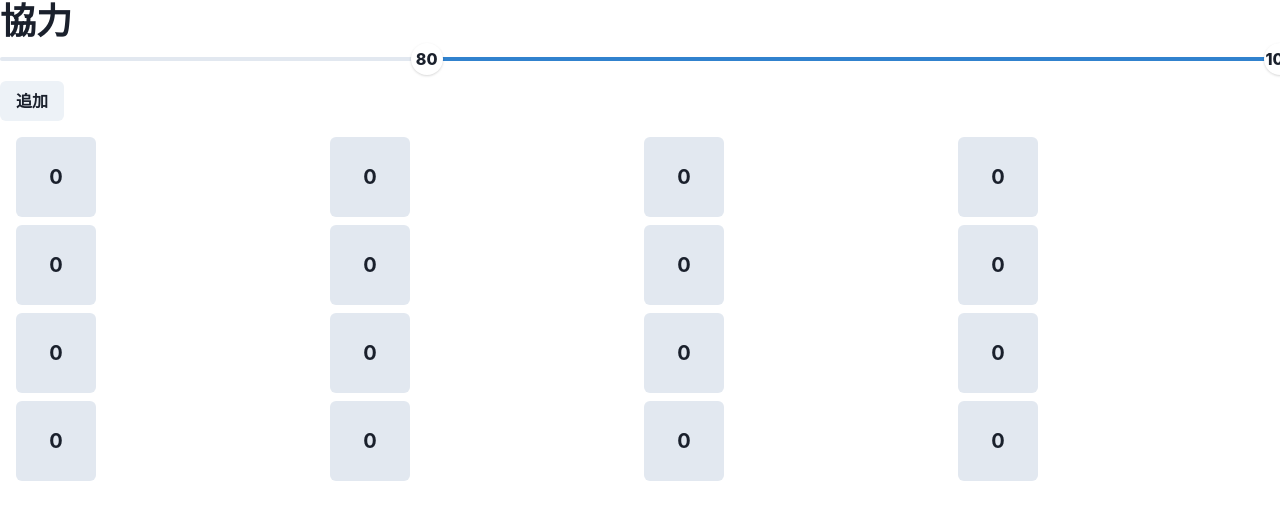
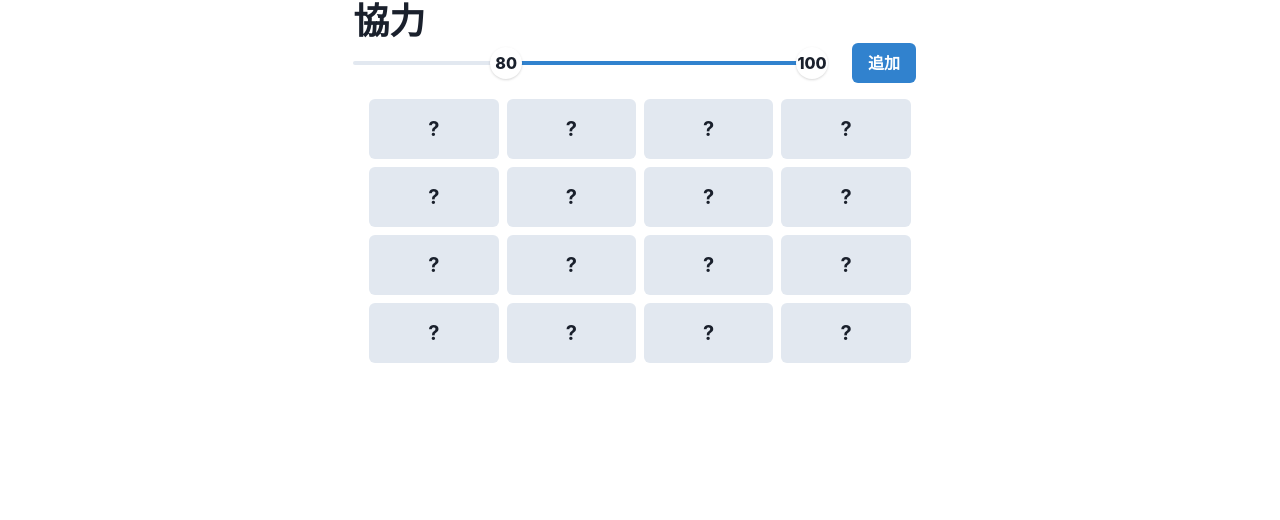
Before and after one commit to Kubbo0308/karaoke_app, a Next.js app: page /bingo/cooperation in a window 1280 px wide. Shown: the top 520 px of the page. Built offline with nearby package versions, Linux system fonts and the light colour scheme.

Commit message:
UIちょこっと修正

```diff
--- a/src/app/bingo/cooperation/page.tsx
+++ b/src/app/bingo/cooperation/page.tsx
@@ -1,7 +1,15 @@
 "use client";
 
 import { PointsRangeSlider } from "@/components/molecules/PointsRangeSlider/PointsRangeSlider";
-import { Box, Button, Grid, Heading, Text } from "@chakra-ui/react";
+import {
+  Box,
+  Button,
+  Container,
+  Flex,
+  Grid,
+  Heading,
+  Text,
+} from "@chakra-ui/react";
 import React from "react";
 import { useState } from "react";
 
@@ -41,19 +49,23 @@ export default function Cooperation() {
     return randomScores;
   };
   return (
-    <>
+    <Container>
       <Heading>協力</Heading>
+      <Flex gap={10} w="100%">
         <PointsRangeSlider
           value={rangeValues}
           onChange={(value) => setRangeValues(value)}
+          RangeSliderProps={{ w: "80%" }}
         />
         <Button
           onClick={() =>
             setNumbers(addRandomNumbers(rangeValues[0], rangeValues[1], 16))
           }
+          bg="blue.500"
         >
-        追加
+          <Text color="white">追加</Text>
         </Button>
+      </Flex>
       <Grid templateColumns="repeat(4, 1fr)" gap={2} p={4}>
         {numbers.map((number, index) => (
           <Box
@@ -64,17 +76,17 @@ export default function Cooperation() {
             display="flex"
             alignItems="center"
             justifyContent="center"
-            h="80px"
-            w="80px"
+            h="60px"
             borderRadius="md"
             fontSize="xl"
             fontWeight="bold"
             transition="background-color 0.2s"
+            mx={0}
           >
-            <Text>{number}</Text>
+            <Text>{number === 0 ? "?" : number}</Text>
           </Box>
         ))}
       </Grid>
-    </>
+    </Container>
   );
 }
--- a/src/app/page.tsx
+++ b/src/app/page.tsx
@@ -1,11 +1,11 @@
 import { Header } from "@/components/molecules/Header/Header";
-import { Flex, Heading, Link } from "@chakra-ui/react";
+import { Container, Flex, Heading, Link } from "@chakra-ui/react";
 import NextLink from "next/link";
 import React from "react";
 
 export default function Home() {
   return (
-    <>
+    <Container>
       <Header />
       <Heading>カラオケゲーム一覧</Heading>
       <Flex direction="column" gap="16px">
@@ -19,6 +19,6 @@ export default function Home() {
           メドレー歌えるかチャレンジ
         </Link>
       </Flex>
-    </>
+    </Container>
   );
 }
--- a/src/components/molecules/PointsRangeSlider/PointsRangeSlider.tsx
+++ b/src/components/molecules/PointsRangeSlider/PointsRangeSlider.tsx
@@ -1,6 +1,7 @@
 import {
   RangeSlider,
   RangeSliderFilledTrack,
+  RangeSliderProps,
   RangeSliderThumb,
   RangeSliderTrack,
   Text,
@@ -9,10 +10,11 @@ import {
 interface PointsRangeSliderProps {
   value: number[];
   onChange: (value: number[]) => void;
+  RangeSliderProps?: RangeSliderProps;
 }
 
 export const PointsRangeSlider = (props: PointsRangeSliderProps) => {
-  const { value, onChange } = props;
+  const { value, onChange, RangeSliderProps } = props;
   return (
     <RangeSlider
       aria-label={["min", "max"]}
@@ -23,6 +25,7 @@ export const PointsRangeSlider = (props: PointsRangeSliderProps) => {
       minStepsBetweenThumbs={3}
       step={1}
       onChange={onChange}
+      {...RangeSliderProps}
     >
       <RangeSliderTrack>
         <RangeSliderFilledTrack />
```
Also changed, not shown: src/app/bingo/match/page.tsx (+12 -6 lines). Lines whose indentation alone changed are shown as unchanged.
